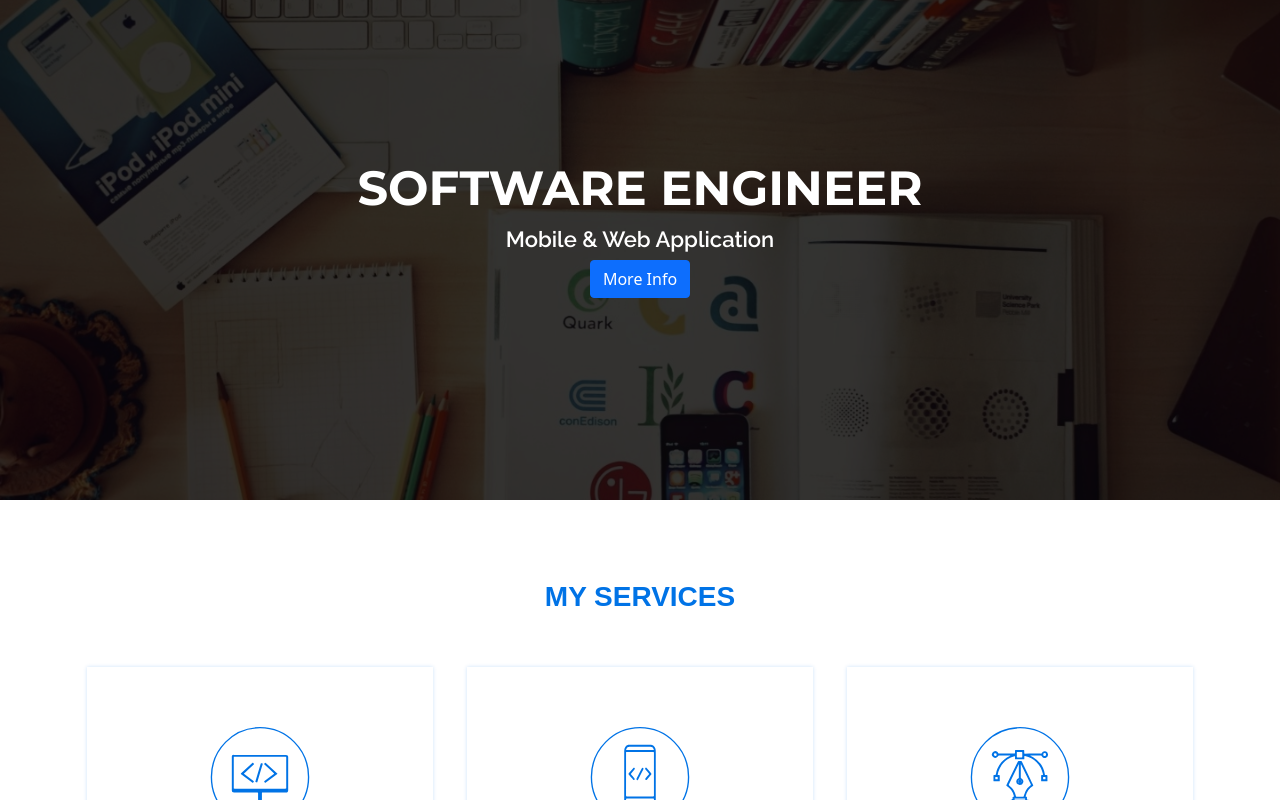
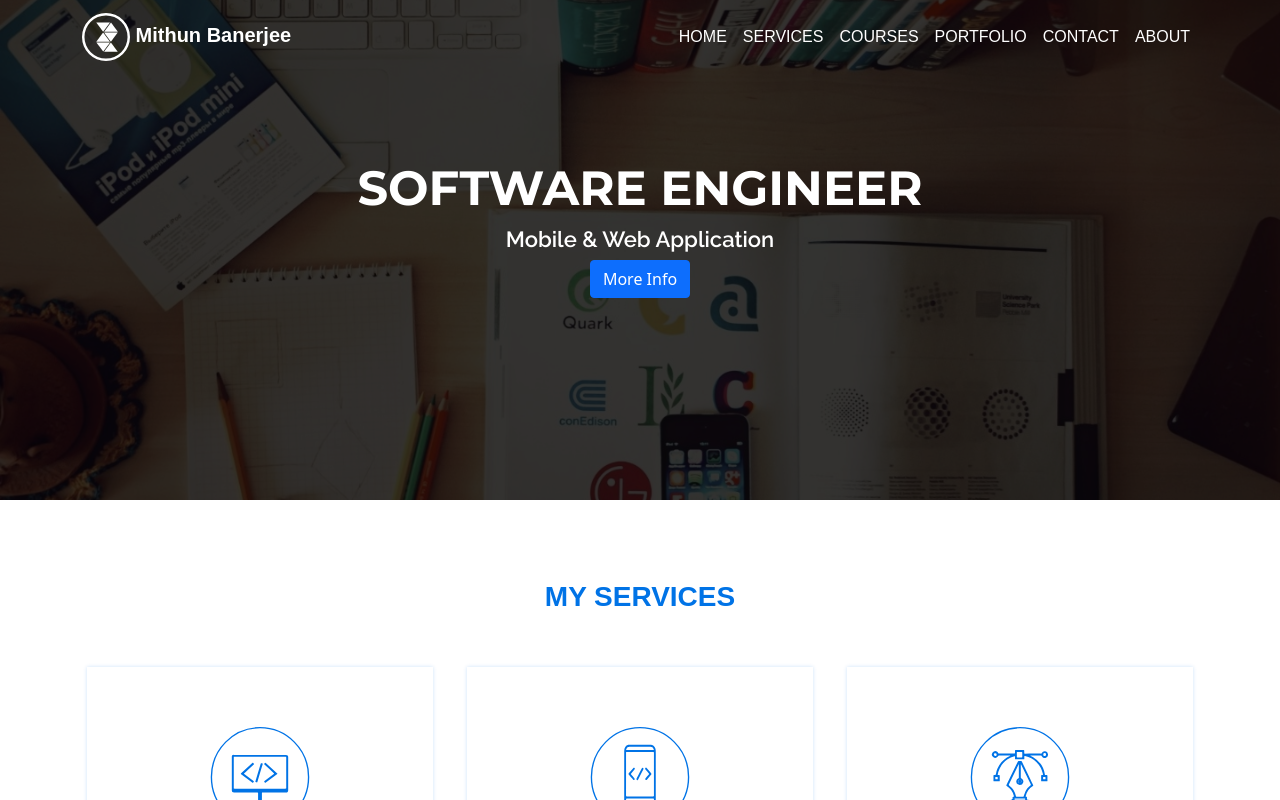
Before and after one commit to mithunbanerjee632/Portfolio-Website-Using-React-js-and-Laravel, a React (Create React App) app: page / in a window 1280 px wide. Shown: the top 800 px of the page. Built offline with nearby package versions, Linux system fonts and the light colour scheme.

Commit message:
Designing Nav-Bar

```diff
--- a/src/App.js
+++ b/src/App.js
@@ -1,11 +1,13 @@
 import logo from './logo.svg';
 import TopBanner from "./component/TopBanner/TopBanner";
 import Services from "./component/Services/Services";
+import TopNavigation from "./component/TopNavigation/TopNavigation";
 
 
 function App() {
   return (
     <div>
+      <TopNavigation/>
       <TopBanner/>
         <Services/>
 
--- a/src/asset/css/custom.css
+++ b/src/asset/css/custom.css
@@ -70,3 +70,54 @@
 
     box-shadow: 0 0 8px 0 rgba(0,115,230,0.2) ;
 }
+
+.navTitle{
+    font-family: 'Montserreat',sans-serif;
+    color: #ffffff !important;
+    font-size: 24px;
+    font-weight: 700;
+
+}
+
+.navTitleScroll{
+    font-family: 'Montserreat',sans-serif;
+    color: #0073E6 !important;
+    font-size: 24px;
+    font-weight: 700;
+
+}
+
+.navBarBackground{
+    background-color: rgba(00,00,00,0.0) !important;
+
+    transition: background-color 400ms linear;
+    -o-transition: background-color 400ms linear;
+    -moz-transition: background-color 400ms linear;
+    -webkit-transition: background-color 400ms linear;
+
+}
+
+.navBarBackgroundScroll{
+    background-color: #ffffff !important;
+
+    transition: background-color 400ms linear;
+    -o-transition: background-color 400ms linear;
+    -moz-transition: background-color 400ms linear;
+    -webkit-transition: background-color 400ms linear;
+}
+
+.navItem{
+    font-size: 16px;
+    font-family: 'Montserreat',sans-serif;
+    font-weight: 400;
+    color: #ffffff !important;
+    text-decoration: none !important;
+}
+
+.navItemScroll{
+    font-size: 16px;
+    font-family: 'Montserreat',sans-serif;
+    font-weight: 400;
+    color: #000000 !important;
+    text-decoration: none !important;
+}
--- /dev/null
+++ b/src/component/TopNavigation/TopNavigation.js
@@ -0,0 +1,60 @@
+import React, {Component, Fragment} from 'react';
+import {Container, Nav, Navbar, NavDropdown} from "react-bootstrap";
+import whiteLogo from "../../asset/images/navlogo.svg";
+import blueLogo from "../../asset/images/navlogoScroll.svg";
+
+class TopNavigation extends Component {
+    constructor() {
+        super();
+        this.state={
+            navBarTitle:"navTitle",
+            navBarLogo:[whiteLogo],
+            navBackground:"navBarBackground",
+            navBarItem:"navItem"
+        };
+    }
+
+    onScroll=()=>{
+        if(window.scrollY>100){
+            this.setState({navBarTitle:'navTitleScroll',navBarLogo:[blueLogo],navBackground:'navBarBackgroundScroll',navBarItem:'navItemScroll'})
+        }else if(window.scrollY<100){
+            this.setState({navBarTitle:'navTitle',navBarLogo:[whiteLogo],navBackground:'navBarBackground',navBarItem:'navItem'})
+        }
+    }
+
+    componentDidMount() {
+        window.addEventListener('scroll',this.onScroll);
+    }
+
+
+    render() {
+        return (
+            <Fragment>
+                <Navbar className={this.state.navBackground} fixed="top" collapseOnSelect expand="lg"  variant="dark">
+                    <Container>
+                        <Navbar.Brand className={this.state.navBarTitle}><img src={this.state.navBarLogo}/> Mithun Banerjee</Navbar.Brand>
+                        <Navbar.Toggle aria-controls="responsive-navbar-nav" />
+                        <Navbar.Collapse id="responsive-navbar-nav">
+                            <Nav className="me-auto">
+
+                            </Nav>
+                            <Nav>
+                                <Nav.Link className={this.state.navBarItem} href="#deets">HOME</Nav.Link>
+                                <Nav.Link className={this.state.navBarItem} href="#deets">SERVICES</Nav.Link>
+                                <Nav.Link className={this.state.navBarItem} href="#deets">COURSES</Nav.Link>
+                                <Nav.Link className={this.state.navBarItem} href="#deets">PORTFOLIO</Nav.Link>
+                                <Nav.Link className={this.state.navBarItem} href="#deets">CONTACT</Nav.Link>
+                                <Nav.Link className={this.state.navBarItem} href="#deets">ABOUT</Nav.Link>
+
+
+                            </Nav>
+                        </Navbar.Collapse>
+                    </Container>
+                </Navbar>
+
+            </Fragment>
+        );
+    }
+}
+
+export default TopNavigation;
```
Also changed, not shown: 1 other file (tests, documents, lock files or other folders).
